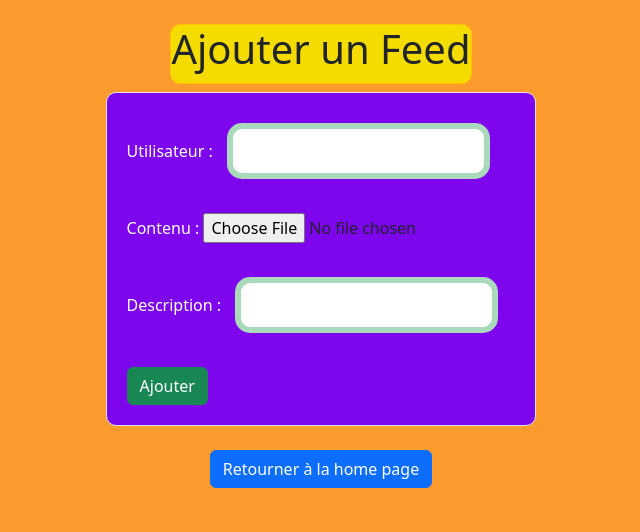
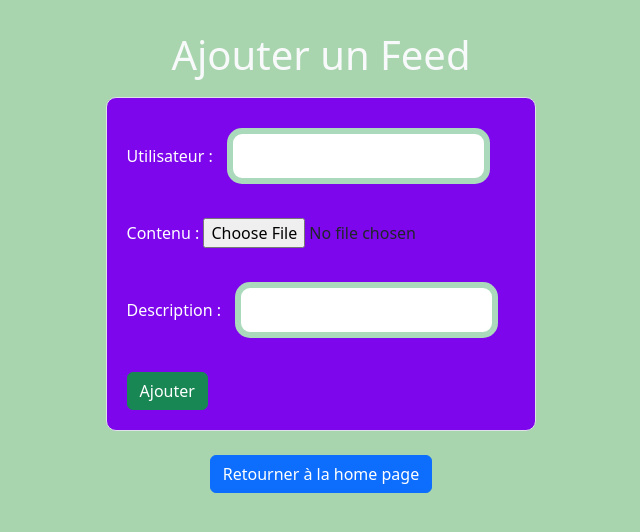
Before and after one commit to Cyril-Mathe/Mym-like-Symfony, a Symfony app: template templates/add_data/index.html.twig in a window 1280 px wide. Shown: the part 76-608 px from the top of the page, without its empty margins (319-959 px from the left). Run offline with Twig, Linux system fonts and the light colour scheme; the template is opened without the code that fills it, so the values that code supplies are empty; style sheets or scripts are compiled from the project's sources; some libraries are stand-ins or nearby versions.

Commit message:
💄 page ajouter un feed

```diff
--- a/assets/styles/app.css
+++ b/assets/styles/app.css
@@ -1,7 +1,7 @@
 
 
 body {
-    background-color: rgb(251, 155, 45);
+    background-color: #a8d5ad;
 }
 
 .input {
--- a/templates/add_data/index.html.twig
+++ b/templates/add_data/index.html.twig
@@ -37,7 +37,7 @@
         <div class="mt-navbar" style="margin-top: 80px; padding: 20px;">
             <div class="d-flex flex-column align-items-center">
 
-                <h1 class="border border-warning" style="border-radius: 10px; padding-bottom: 10px; background-color:rgb(244, 220, 0);">
+                <h1 class="text-light" style="border-radius: 10px; padding-bottom: 10px; padding-top: 7px ; padding-left: 15px; padding-right: 15px; color: ;">
                     Ajouter un Feed
                 </h1>
 
```
